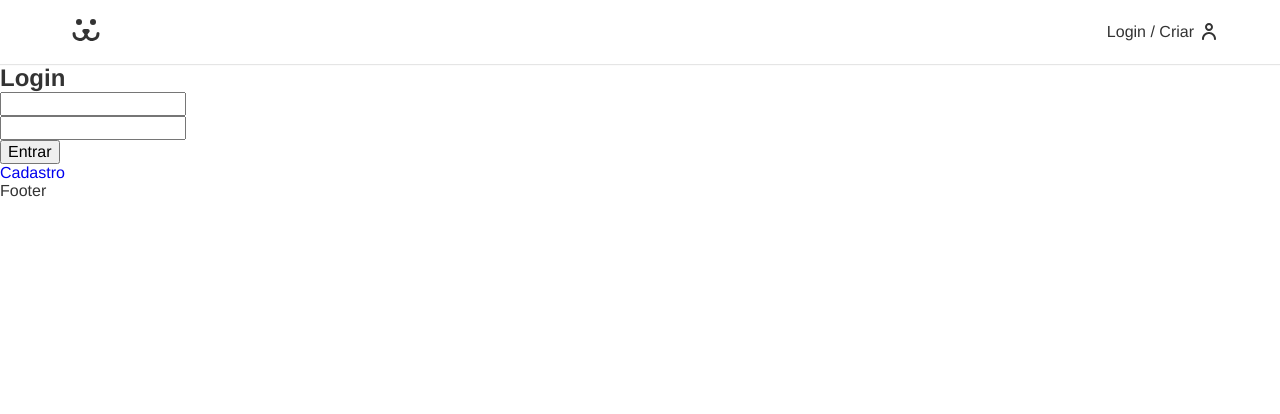
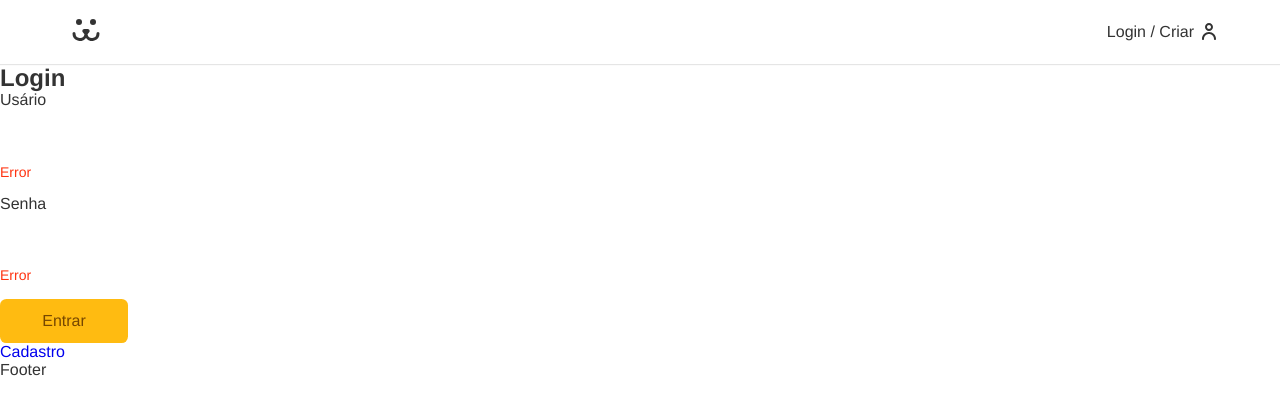
Before and after one commit to joaopedroalb/ImageGallery, a React (Create React App) app: page /login in a window 1280 px wide. Shown: the top 414 px of the page. Built offline with nearby package versions, Linux system fonts and the light colour scheme.

Commit message:
feat: create styles and some props in button and input component

```diff
--- a/src/App.css
+++ b/src/App.css
@@ -1,5 +1,8 @@
 :root{
   --black:#333;
+  --yellow:#fb1;
+  --brown:#764701;
+  ---white: #eee;
 
   --type-first:Helvetica,sans-serif,Arial;
   --type-second:'Spectral',Georgia;
--- /dev/null
+++ b/src/components/Forms/Button/index.js
@@ -0,0 +1,8 @@
+import React from 'react'
+import styles from './styles.module.css'
+
+export default function Button({children,...props}) {
+  return (
+    <button {...props} className={styles.button} >{children}</button>
+  )
+}
--- /dev/null
+++ b/src/components/Forms/Button/styles.module.css
@@ -0,0 +1,24 @@
+.button{
+    font-size: 1rem;
+    font-family: var(--type-first);
+    cursor: pointer;
+    border: none;
+    border-radius: .4rem;
+    background: var(--yellow);
+    color: var(--brown);
+    padding: .8rem 1.2rem;
+    box-sizing: border-box;
+    min-width: 8rem;
+
+    transition: .1s;
+}
+
+.button:hover,.button:focus{
+    outline: none;
+    box-shadow: 0 0 0 3px #fea, 0 0 0 4px var(--yellow);
+}
+
+.button:disabled{
+    opacity: .5;
+    cursor: wait;
+}
--- /dev/null
+++ b/src/components/Forms/Input/index.js
@@ -0,0 +1,14 @@
+import React from 'react'
+import styles from './styles.module.css'
+
+export default function Input({label,type,name}) {
+  return (
+    <div className={styles.container}>
+        <label htmlFor={name} className={styles.label}>
+            {label}
+        </label>
+        <input className={styles.input} type={type} id={name}/>
+        <p className={styles.error}>Error</p>
+    </div>
+  )
+}
--- /dev/null
+++ b/src/components/Forms/Input/styles.module.css
@@ -0,0 +1,35 @@
+.container{
+    margin-bottom: 1rem;
+}
+
+.input{
+    border: 1px solid var(--white);
+    display: block;
+    width: 100%;
+    font-size: 1rem;
+    padding: .8rem;
+    border-radius: .4rem;
+    background: var(--white);
+
+    transition: .1s;
+}
+
+.input:hover, .input:focus{
+    outline: none;
+    border-color: var(--yellow);
+    background:#fff;
+    box-shadow: 0 0 0 3px #fea;
+}
+
+.label{
+    display: block;
+    font-size: 1rem;
+    line-height: 1;
+    padding-bottom: .5rem;
+}
+
+.error{
+    color: #f31;
+    font-size: 0.875rem;
+    margin-top: .25rem;
+}
--- a/src/pages/Login/LoginForm.js
+++ b/src/pages/Login/LoginForm.js
@@ -1,5 +1,7 @@
 import React, { useState } from 'react'
 import { Link } from 'react-router-dom'
+import Button from '../../components/Forms/Button';
+import Input from '../../components/Forms/Input';
 
 export default function LoginForm() {
     const [username, setUsername] = useState('')
@@ -26,19 +28,10 @@ export default function LoginForm() {
         <section onSubmit={handleSubmit}>
             <h1>Login</h1>
             <form action=''>
-                <input
-                    type='text'
-                    value={username}
-                    onChange={({ target }) => setUsername(target.value)}
-                />
+                <Input label='Usário' type='text' name='user'/>
+                <Input label='Senha' type='password' name='password'/>
 
-                <input
-                    type='text'
-                    value={password}
-                    onChange={({ target }) => setPassword(target.value)}
-                />
-
-                <button>Entrar</button>
+                <Button>Entrar</Button>
             </form>
             <Link to="/login/create">Cadastro</Link>
         </section>
```
